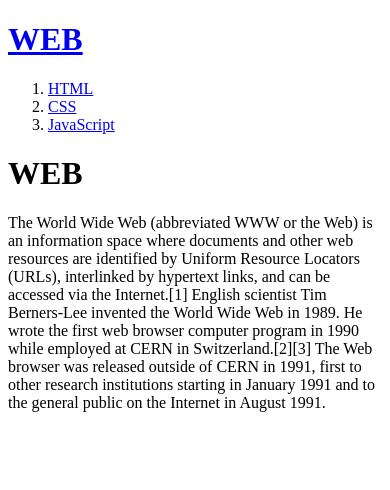
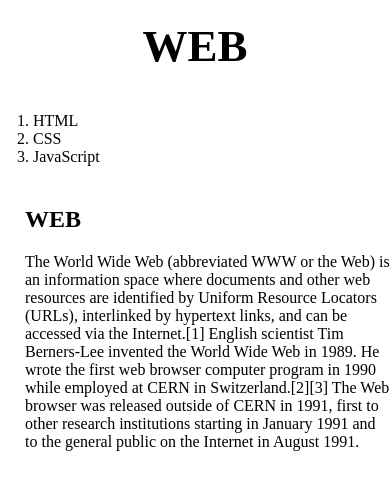
Before and after one commit to anseongbeen/html, a plain HTML site: page index.html in a window 390 px wide. Drawn offline with Linux system fonts and the light colour scheme.

Commit message:
Add files via upload

```diff
--- a/index.html
+++ b/index.html
@@ -2,15 +2,20 @@
 <head>
     <title>WEB1 - html</title>
     <meta charset="utf-8">
-    <h1><a href="index.html">WEB</a></h1>
-    <ol>
-        <li><a href="1.html">HTML</a></li>
-        <li><a href="2.html">CSS</a></li>
-        <li><a href="3.html">JavaScript</a></li>
-    </ol>
+    <link rel="stylesheet" href="style.css">
 </head>
 <body>
-    <h1>WEB</h1>
-    <p>The World Wide Web (abbreviated WWW or the Web) is an information space where documents and other web resources are identified by Uniform Resource Locators (URLs), interlinked by hypertext links, and can be accessed via the Internet.[1] English scientist Tim Berners-Lee invented the World Wide Web in 1989. He wrote the first web browser computer program in 1990 while employed at CERN in Switzerland.[2][3] The Web browser was released outside of CERN in 1991, first to other research institutions starting in January 1991 and to the general public on the Internet in August 1991.</p>
+    <h1><a href="index.html">WEB</a></h1>
+    <div id="grid">
+        <ol>
+            <li><a href="1.html">HTML</a></li>
+            <li><a href="2.html">CSS</a></li>
+            <li><a href="3.html">JavaScript</a></li>
+        </ol>
+        <div id="article">
+        <h2>WEB</h2>
+        <p>The World Wide Web (abbreviated WWW or the Web) is an information space where documents and other web resources are identified by Uniform Resource Locators (URLs), interlinked by hypertext links, and can be accessed via the Internet.[1] English scientist Tim Berners-Lee invented the World Wide Web in 1989. He wrote the first web browser computer program in 1990 while employed at CERN in Switzerland.[2][3] The Web browser was released outside of CERN in 1991, first to other research institutions starting in January 1991 and to the general public on the Internet in August 1991.</p>
+        </div>
+    </div>
 </body>
 </html>
--- /dev/null
+++ b/style.css
@@ -0,0 +1,41 @@
+body {
+    margin:0px;
+}
+a {
+    color:black;
+    text-decoration: none;
+}
+h1 {
+    font-size: 45px;
+    text-align: center;
+    border-bottom: 1px grey solid;
+    margin:0;
+    padding:20px;
+}
+ol{
+    border-right: 1px solid grey;
+    width:100px;
+    margin:0px;
+    padding:20px;
+}
+#grid{
+    display: grid;
+    grid-template-columns: 150px 1fr;
+}
+#grid ol {
+    padding-left: 33px;
+}
+#grid #article{
+    padding-left: 25px;
+}
+@media(max-width:800px){
+    #grid{
+        display: block;
+    }
+    ol{
+        border-right: none;
+    }
+    h1 {
+        border-bottom:none;
+    }
+}
```
Also changed, not shown: 1.html (+11 -3 lines), 2.html (+13 -8 lines), 3.html (+13 -8 lines), box.html (added, +23 -0 lines), grid.html (added, +23 -0 lines), mediaquery.html (added, +23 -0 lines).
